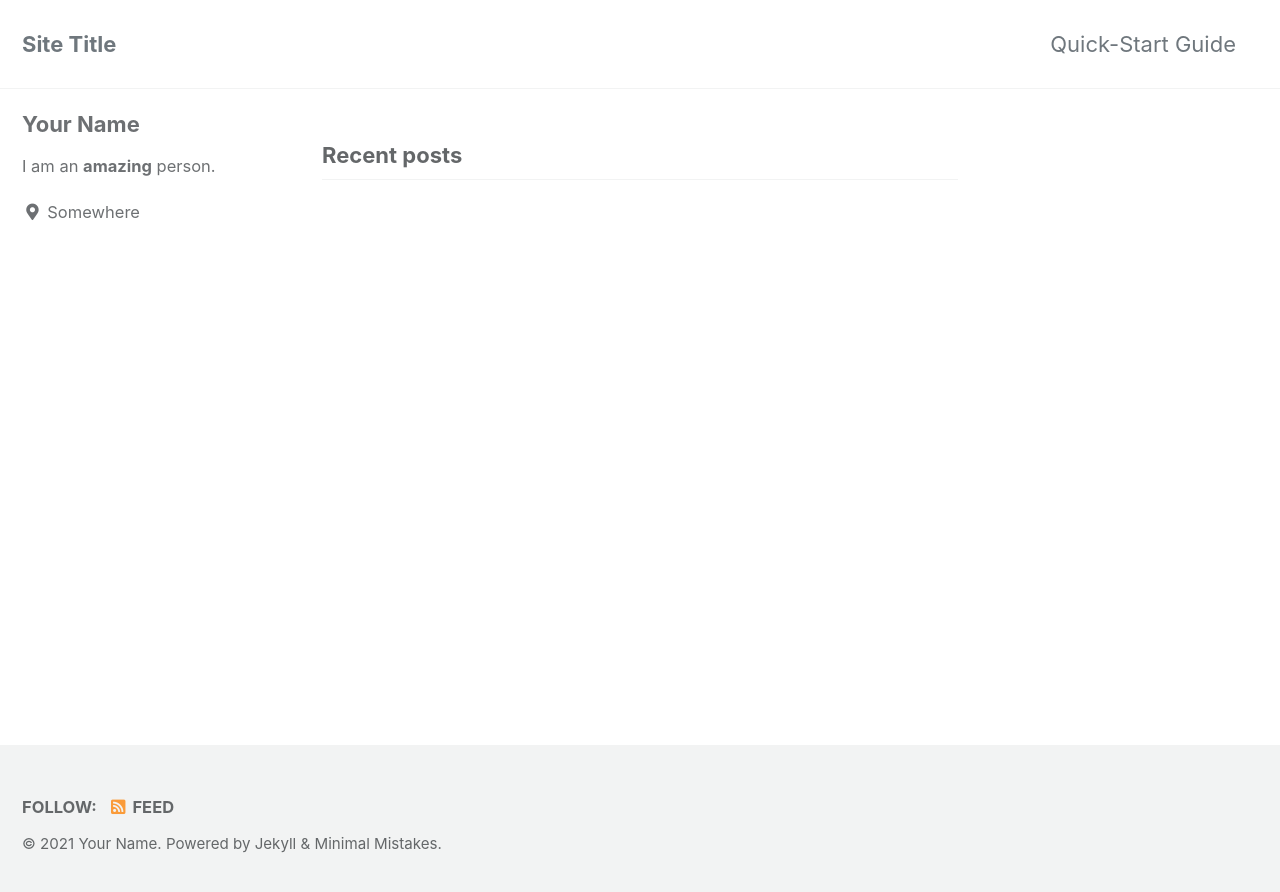
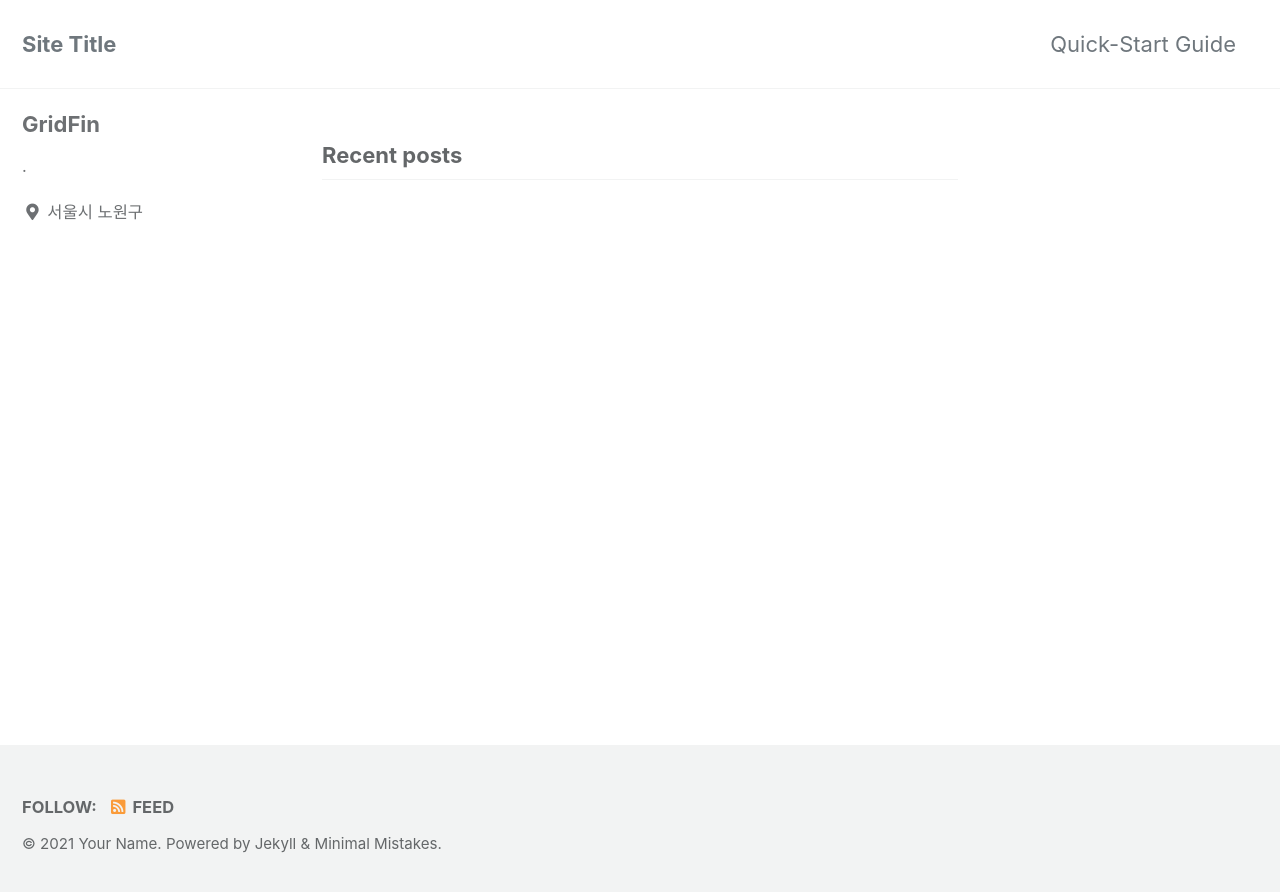
Before and after one commit to GridFin/GridFin.github.io, a Jekyll site: the page built from index.html, in a window 1280 px wide. Shown: the top 892 px of the page. Built offline with Jekyll 4.4.1, drawn with Linux system fonts in a browser that asks for light colours; cached includes are drawn as plain includes; the list of posts is cut into pages by our own code.

Commit message:
Update _config.yml

```diff
--- a/_config.yml
+++ b/_config.yml
@@ -101,10 +101,10 @@ analytics:
 
 # Site Author
 author:
-  name             : "Your Name"
+  name             : "GridFin"
   avatar           : # path of avatar image, e.g. "/assets/images/bio-photo.jpg"
-  bio              : "I am an **amazing** person."
-  location         : "Somewhere"
+  bio              : "."
+  location         : "서울시 노원구"
   email            :
   links:
     - label: "Email"
```
